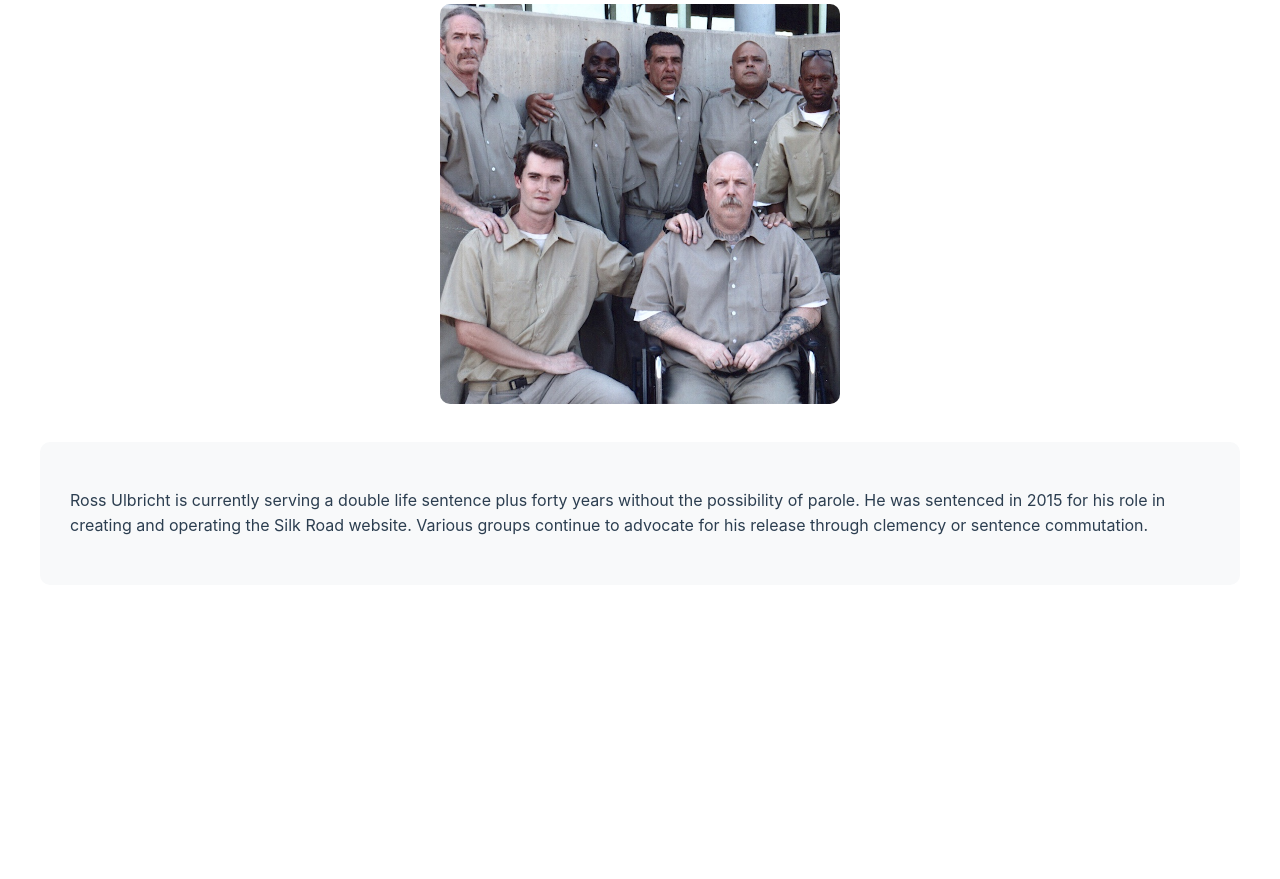
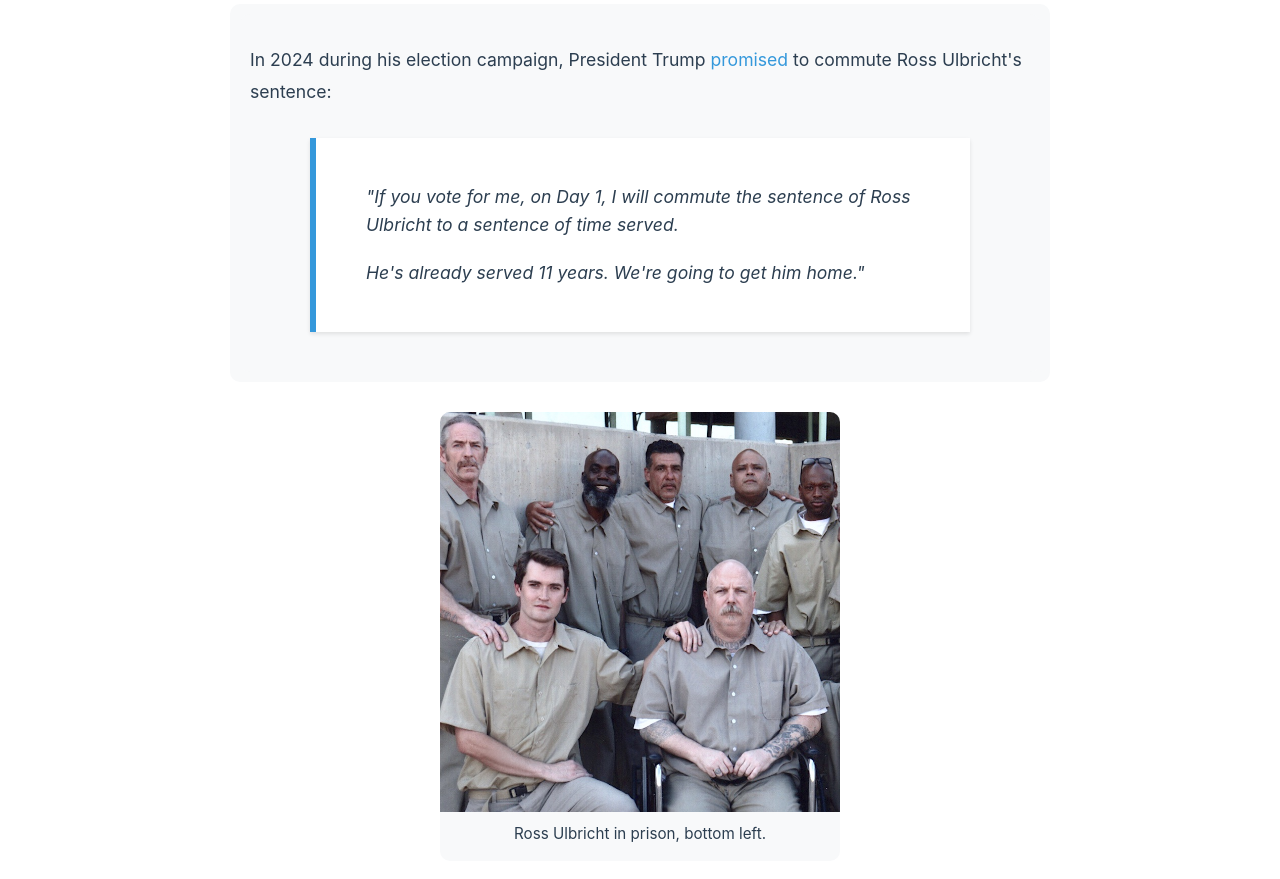
Before and after one commit to SamPatt/isrossfree, a plain HTML site: page isrossfree.html in a window 1280 px wide. Shown: the part 479-1358 px from the top of the page. Before the commit the page ends 1114 px from the top, so only its background shows below. Drawn offline with Linux system fonts and the light colour scheme.

Commit message:
Final changes before making live

```diff
--- a/isrossfree.html
+++ b/isrossfree.html
@@ -1,8 +1,8 @@
 <!DOCTYPE html>
 <html lang="en">
   <head>
-    <meta charset="UTF-8">
-    <meta name="viewport" content="width=device-width, initial-scale=1.0">
+    <meta charset="UTF-8" />
+    <meta name="viewport" content="width=device-width, initial-scale=1.0" />
     <title>Is Ross Free?</title>
     <style>
       :root {
@@ -13,7 +13,8 @@
 
       body {
         margin: 0;
-            font-family: -apple-system, BlinkMacSystemFont, 'Segoe UI', Roboto, Oxygen, Ubuntu, Cantarell, sans-serif;
+        font-family: -apple-system, BlinkMacSystemFont, "Segoe UI", Roboto,
+          Oxygen, Ubuntu, Cantarell, sans-serif;
         line-height: 1.6;
         color: var(--primary-color);
       }
@@ -74,10 +75,78 @@
 
       .info-section {
         background-color: #f8f9fa;
-            padding: 30px;
+        padding: 10px;
         border-radius: 10px;
+        text-align: left;
+        line-height: 1.8;
+        max-width: 800px;
+        margin-left: auto;
+        margin-right: auto;
+      }
+
+      .info-section p {
+        margin: 20px 0;
+        font-size: 1.1rem;
+      }
+
+      .info-section a {
+        color: var(--accent-color);
+        text-decoration: none;
+        border-bottom: 1px solid transparent;
+        transition: border-bottom-color 0.2s;
+      }
+
+      .info-section a:hover {
+        border-bottom-color: var(--accent-color);
+      }
+
+      .quote {
+        margin: 30px 60px;
+        padding: 25px 50px;
+        background-color: white;
+        border-left: 6px solid var(--accent-color);
+        font-style: italic;
+        font-size: 1.2rem;
+        line-height: 1.6;
+        box-shadow: 0 2px 4px rgba(0, 0, 0, 0.1);
+      }
+      .image-container {
         margin: 30px 0;
-            text-align: left;
+      }
+
+      .image-container {
+        margin: 30px auto;
+        display: inline-block;
+        max-width: 100%;
+      }
+
+      .ross-image {
+        max-width: 100%;
+        height: auto;
+        border-radius: 10px 10px 0 0;
+        max-height: 400px;
+        display: block;
+      }
+
+      .image-caption {
+        background-color: #f8f9fa;
+        padding: 15px;
+        border-radius: 0 0 10px 10px;
+        color: var(--primary-color);
+        font-size: 0.95rem;
+        margin-top: -5px;
+        text-align: center;
+      }
+
+      .image-caption a {
+        color: var(--accent-color);
+        text-decoration: none;
+        border-bottom: 1px solid transparent;
+        transition: border-bottom-color 0.2s;
+      }
+
+      .image-caption a:hover {
+        border-bottom-color: var(--accent-color);
       }
 
       @media (max-width: 768px) {
@@ -100,79 +169,94 @@
         .container {
           padding: 10px;
         }
+        .info-section {
+          padding: 25px;
+        }
+
+        .quote {
+          margin: 30px 20px;
+          padding: 15px 25px;
+          font-size: 1.1rem;
+        }
       }
     </style>
   </head>
   <body>
     <div class="container">
-        <h1 class="page-title">Is Ross Free?</h1>
+      <h1 class="page-title">Is Ross Ulbricht Free?</h1>
 
       <div class="status-container">
         <h1 class="status" id="status">NOT YET</h1>
         <div class="countdown" id="countdown"></div>
       </div>
 
-        <div class="image-container">
-            <img id="ross-image" class="ross-image" src="ross_prison.jpg" alt="Ross Ulbricht in prison">
-        </div>
-
+      <div class="info-section">
         <div class="info-section">
           <div id="status-info">
-                <p>Ross Ulbricht is currently serving a double life sentence plus forty years without the possibility of parole, for non-violent crimes.</p>
-                <p>He has already spent more than a decade in prison. Friends, family, and allies have long been <a href="https://freeross.org/" >advocating for his freedom.</a></p>
-                <p>In 2024 during his election campaign, President Trump <a href="https://slate.com/news-and-politics/2024/05/trump-campaign-libertarian-vote-ulbricht-pardon-silk-road.html">promised </a> to commute his sentence: </p>>
-                <p><i> “If you vote for me,” he promised, “on Day 1, I will commute the sentence of Ross Ulbricht to a sentence of time served. He's already served 11 years. We're going to get him home.”</i> </p>
+            <p>
+              In 2024 during his election campaign, President Trump
+              <a
+                href="https://slate.com/news-and-politics/2024/05/trump-campaign-libertarian-vote-ulbricht-pardon-silk-road.html"
+                >promised</a
+              >
+              to commute Ross Ulbricht's sentence:
+            </p>
+            <div class="quote">
+              <p>"If you vote for me, on Day 1, I will commute the sentence of Ross Ulbricht to a sentence of time served.</p>
+              <p>He's already served 11 years. We're going to get him home."</p>
             </div>
+          </div>
+        </div>
+      </div>
+      <div class="image-container">
+        <img
+          id="ross-image"
+          class="ross-image"
+          src="ross_prison.jpg"
+          alt="Ross Ulbricht in prison"
+        />
+        <div class="image-caption">Ross Ulbricht in prison, bottom left.</div>
       </div>
     </div>
 
     <script>
       const STATUS = {
         NOT_YET: {
-                text: 'NOT YET',
-                info: `Ross Ulbricht is currently serving a double life sentence plus forty years without the possibility of parole.
-                       He was sentenced in 2015 for his role in creating and operating the Silk Road website.
-                       Various groups continue to advocate for his release through clemency or sentence commutation.`
+          text: "NOT YET",
         },
         NO: {
-                text: 'NO',
-                info: `Ross Ulbricht is currently serving a double life sentence plus forty years without the possibility of parole.
-                       He was sentenced in 2015 for his role in creating and operating the Silk Road website.
-                       Various groups continue to advocate for his release through clemency or sentence commutation.
-                       The transition period has passed without sentence commutation.`
+          text: "NO",
         },
         COMMUTED_IMPRISONED: {
-                text: 'SENTENCE COMMUTED BUT STILL IMPRISONED',
-                info: `Ross Ulbricht's sentence has been commuted but he remains in custody pending processing.
-                       This is a temporary status during the administrative transition period.`
+          text: "SENTENCE COMMUTED BUT STILL IMPRISONED",
         },
         FREE: {
-                text: 'FREE',
-                info: `Ross Ulbricht's sentence has been commuted and he has been released from custody.`
-            }
+          text: "FREE",
+        },
       };
 
       function updateStatus() {
         const now = new Date();
-            const inaugurationType = now < new Date('2025-01-20');
+        const inaugurationType = now < new Date("2025-01-20");
         const status = inaugurationType ? STATUS.NOT_YET : STATUS.NO;
 
-            document.getElementById('status').textContent = status.text;
-            document.getElementById('status-info').innerHTML = `<p>${status.info}</p>`;
+        document.getElementById("status").textContent = status.text;
       }
 
       function updateCountdown() {
         const now = new Date();
-            const targetDate = new Date('2025-01-20');
+        const targetDate = new Date("2025-01-20");
         const diffTime = Math.abs(targetDate - now);
         const diffDays = Math.ceil(diffTime / (1000 * 60 * 60 * 24));
 
         if (now < targetDate) {
-                document.getElementById('countdown').innerHTML =
-                    `<span class="days-number">${diffDays}</span> days until possible commutation`;
+          document.getElementById(
+            "countdown"
+          ).innerHTML = `<span class="days-number">${diffDays}</span> days until possible commutation`;
         } else {
-                document.getElementById('countdown').innerHTML =
-                    `<span class="days-number">${diffDays}</span> days since possible commutation`;
+          document.getElementById(
+            "countdown"
+          ).innerHTML = `<span class="days-number">${diffDays}</span> days since possible commutation`;
         }
       }
 
```
Lines whose indentation alone changed are shown as unchanged.
